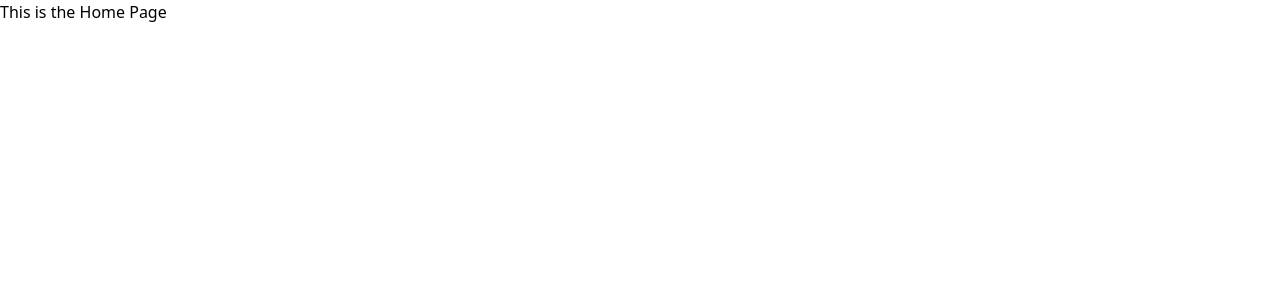
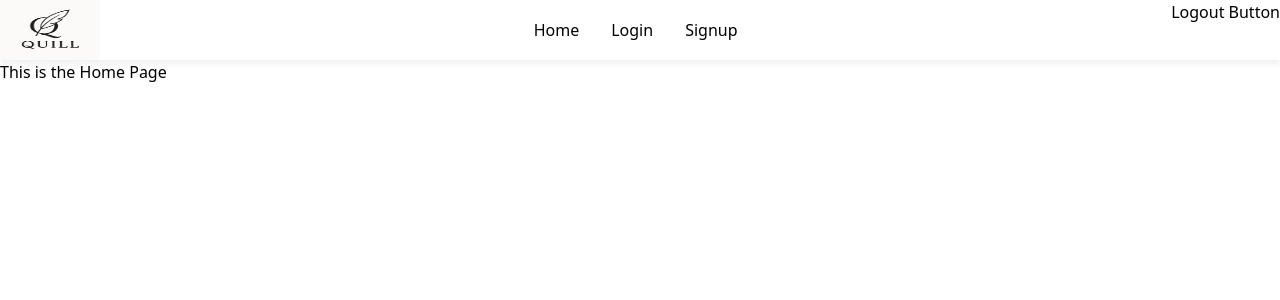
Before and after one commit to gheeya/blog_app, a React (Vite) app: page / in a window 1280 px wide. Shown: the top 300 px of the page. Built offline with nearby package versions, Linux system fonts and the light colour scheme.

Commit message:
Created Header and Logo Component

```diff
--- a/src/App.jsx
+++ b/src/App.jsx
@@ -1,10 +1,14 @@
 import { Outlet } from "react-router-dom";
+import { Header } from "./components/index";
 
 function App() {
   return (
     <>
       <div>
-        <Outlet />
+        <Header />
+        <div>
+          <Outlet />
+        </div>
       </div>
     </>
   );
--- /dev/null
+++ b/src/components/Header/Header.jsx
@@ -0,0 +1,65 @@
+import React from "react";
+import { Link, useNavigate } from "react-router-dom";
+import { Logo } from "../index";
+import { useSelector } from "react-redux";
+
+function Header() {
+  const navigate = useNavigate();
+  const authStatus = useSelector((state) => state.auth.status);
+  const navItems = [
+    {
+      name: "Home",
+      url: "/",
+      active: true,
+    },
+    {
+      name: "All Posts",
+      url: "/all-posts",
+      active: authStatus,
+    },
+    {
+      name: "Add Posts",
+      url: "/add-posts",
+      active: authStatus,
+    },
+    {
+      name: "Login",
+      url: "/login",
+      active: !authStatus,
+    },
+    {
+      name: "Signup",
+      url: "/signup",
+      active: !authStatus,
+    },
+  ];
+  return (
+    <nav className="flex flex-wrap justify-between h-15 shadow-[0_5px_5px_rgba(0,0,0,0.05)]">
+      <div>
+        <Link to="/">
+          <Logo />
+        </Link>
+      </div>
+      <div>
+        <ul className="flex flex-wrap h-full">
+          {navItems.map((item) => {
+            return item.active ? (
+              <li
+                key={item.name}
+                onClick={() => {
+                  navigate(item.url);
+                }}
+                className="transition-colors duration-300 ease-in-out hover:text-orange-700 cursor-default px-2 mx-2 py-2 flex flex-col items-center justify-center"
+              >
+                {item.name}
+              </li>
+            ) : null;
+          })}
+        </ul>
+      </div>
+      <div>Logout Button</div>
+    </nav>
+  );
+}
+
+export default Header;
--- /dev/null
+++ b/src/components/Logo/Logo.jsx
@@ -0,0 +1,12 @@
+import React from "react";
+import LogoImage from "../../assets/logo_image.png";
+
+function Logo() {
+  return (
+    <div className="h-15 w-25">
+      <img className="h-full w-full" src={LogoImage} alt="Logo Image" />
+    </div>
+  );
+}
+
+export default Logo;
--- /dev/null
+++ b/src/components/index.js
@@ -0,0 +1,4 @@
+import Header from "./Header/Header";
+import Logo from "./Logo/Logo";
+
+export { Header, Logo };
--- a/src/main.jsx
+++ b/src/main.jsx
@@ -3,6 +3,8 @@ import { createRoot } from "react-dom/client";
 import "./index.css";
 import App from "./App.jsx";
 import { createBrowserRouter, RouterProvider } from "react-router-dom";
+import { Provider } from "react-redux";
+import { store } from "./store/store.js";
 import AddPost from "./pages/AddPost.jsx";
 import EditPost from "./pages/EditPost.jsx";
 import Post from "./pages/Post.jsx";
@@ -51,6 +53,8 @@ const router = createBrowserRouter([
 
 createRoot(document.getElementById("root")).render(
   <StrictMode>
-    <RouterProvider router={router} />
+    <Provider store={store}>
+      <RouterProvider router={router} />
+    </Provider>
   </StrictMode>
 );
--- a/src/store/store.js
+++ b/src/store/store.js
@@ -1,5 +1,5 @@
 import { configureStore } from "@reduxjs/toolkit";
-import { authSlice } from "./authSlice.js";
+import authSlice from "./authSlice.js";
 
 export const store = configureStore({
   reducer: {
```
Also changed, not shown: src/assets/logo_image.png (added).
